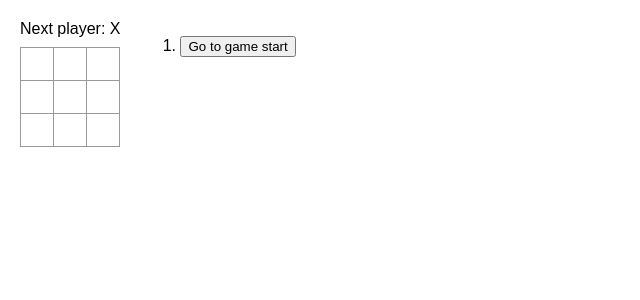
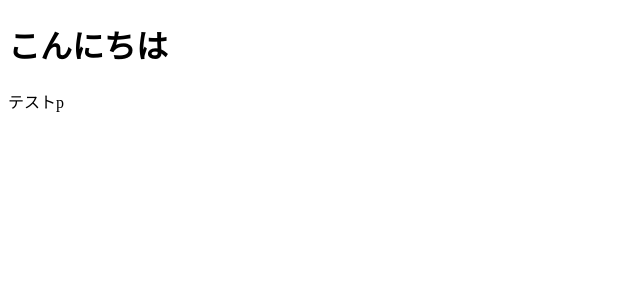
Before and after one commit to yoshi-nip/react-pra, a React (Create React App) app in the folder src/: page / in a window 1280 px wide. Shown: the top 300 px of the page, without its empty margins (0-640 px from the left). Built offline with nearby package versions, Linux system fonts and the light colour scheme.

Commit message:
簡単なrender関数の挙動の確認

```diff
--- a/src/index.js
+++ b/src/index.js
@@ -1,12 +1,25 @@
-import React, { StrictMode } from "react";
-import { createRoot } from "react-dom/client";
-import "./styles.css";
+// import React, { StrictMode } from "react";
+// import { createRoot } from "react-dom/client";
+// import "./styles.css";
 
-import App from "./App";
+// import App from "./App";
 
-const root = createRoot(document.getElementById("root"));
-root.render(
-  <StrictMode>
-    <App />
-  </StrictMode>
-);
+// const root = createRoot(document.getElementById("root"));
+// root.render(
+//   <StrictMode>
+//     <App />
+//   </StrictMode>
+// );
+
+import React from "react";
+import ReactDom from "react-dom";
+
+const App = () => {
+  return (
+    <>
+      <h1>こんにちは</h1>
+      <p>テストp</p>
+    </>
+  );
+};
+ReactDom.render(<App />, document.getElementById("root"));
```
